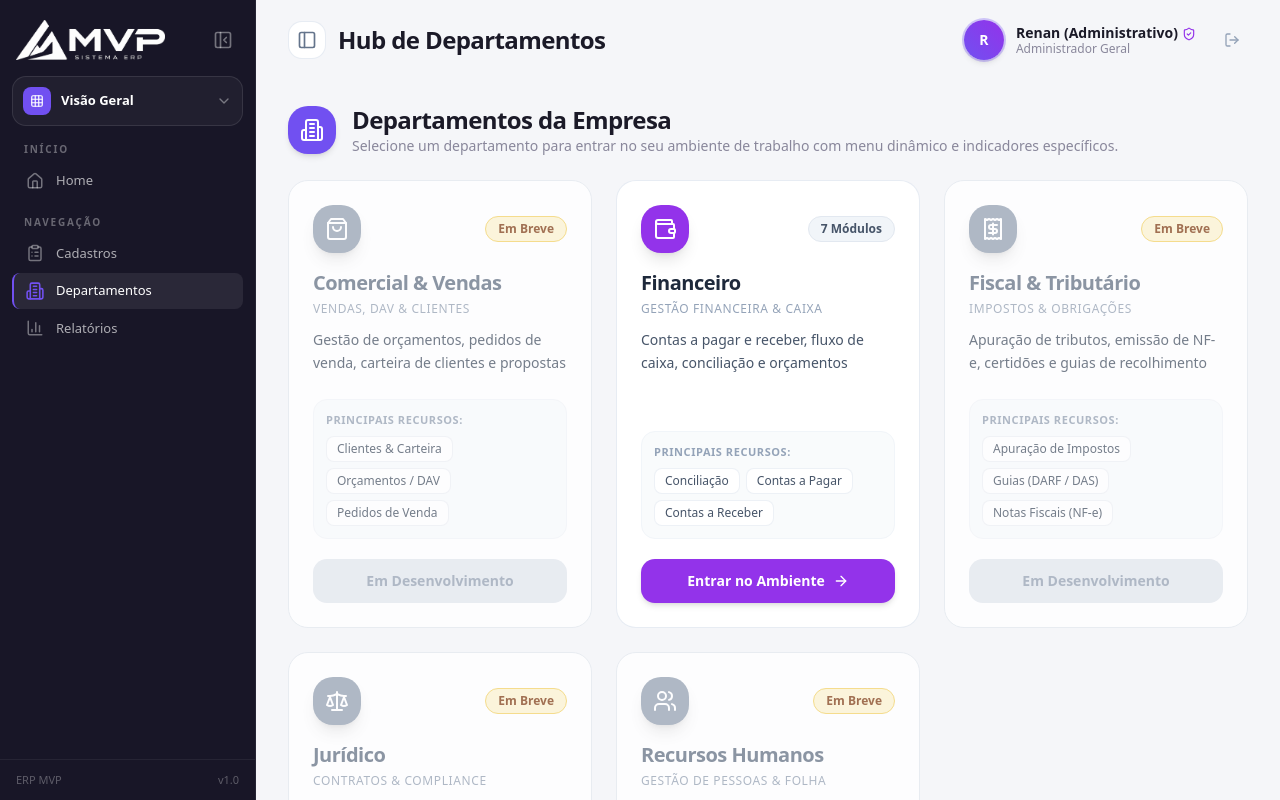
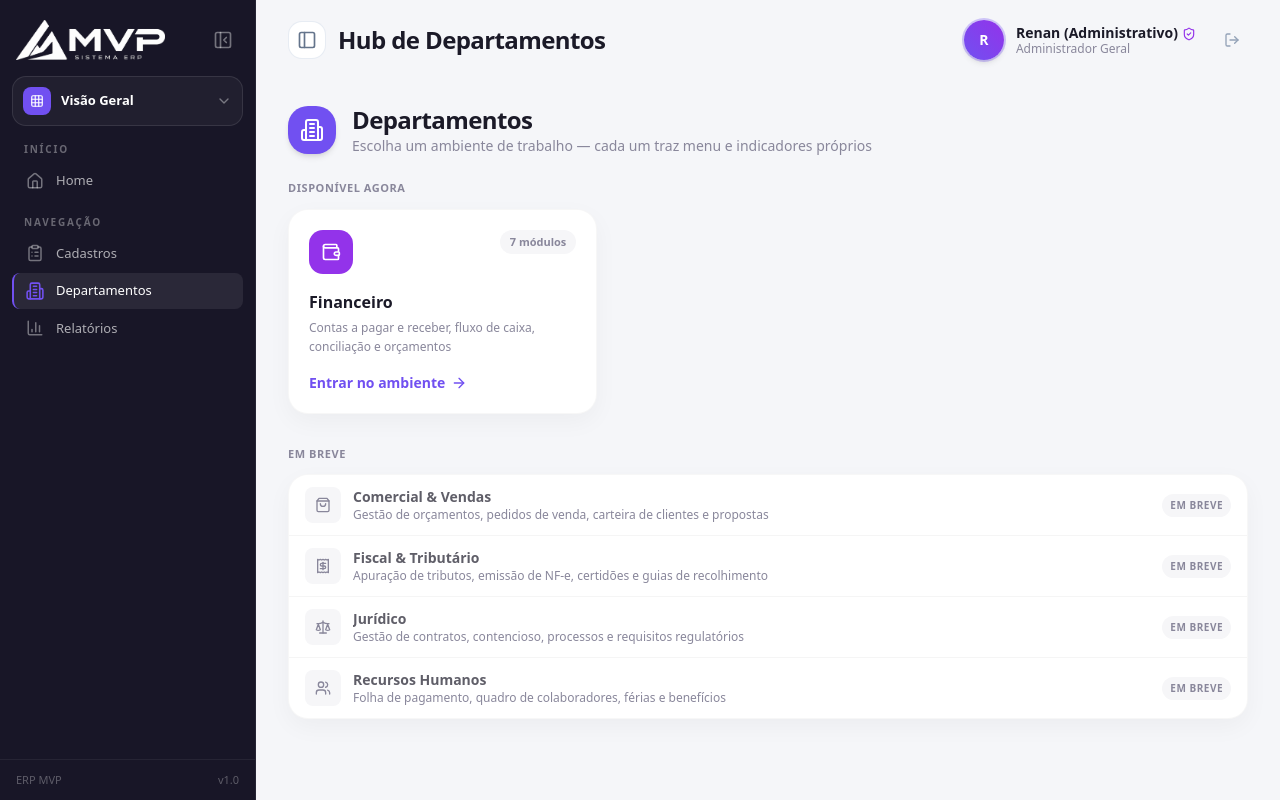
Before and after one commit to tavaresrenan17/COPIA-N-O-COMEDIA, a Next.js app: page /departamentos in a window 1280 px wide. Built offline with nearby package versions, Linux system fonts and the light colour scheme.

Commit message:
hubatualizado

```diff
--- a/src/app/departamentos/page.tsx
+++ b/src/app/departamentos/page.tsx
@@ -2,115 +2,129 @@
 
 import Link from 'next/link';
 import { HubHeader } from '@/components/HubPage';
-import { Building2, ArrowRight, Layers } from 'lucide-react';
-import { DEPARTMENTS } from '@/data/departments';
+import { Building2, ArrowRight } from 'lucide-react';
+import { DEPARTMENTS, type DepartmentConfig } from '@/data/departments';
 
+/**
+ * Hub de departamentos.
+ *
+ * Dos departamentos visíveis, hoje só o Financeiro está ligado — os outros
+ * quatro são `inativo: true`. A versão anterior dava a TODOS o mesmo cartão
+ * completo (ícone, selo, título, subtítulo, descrição, caixa "Principais
+ * Recursos" com chips e botão grande), então quatro quintos da tela eram peso
+ * visual levando a lugar nenhum.
+ *
+ * Agora a tela separa o que dá para usar do que ainda vai existir: os ativos
+ * ganham cartão, os inativos viram uma lista compacta. O roadmap continua à
+ * vista, sem competir com o que funciona.
+ */
 export default function DepartamentosPage() {
+  const visiveis = Object.values(DEPARTMENTS)
+    // `ocultoNoHub` tira daqui as áreas que já têm entrada na sidebar global.
+    // Elas seguem acessíveis pelo seletor de ambiente.
+    .filter((dept) => !dept.ocultoNoHub)
+    .sort((a, b) => a.name.localeCompare(b.name, 'pt-BR'));
+
+  const ativos = visiveis.filter((dept) => !dept.inativo);
+  const emBreve = visiveis.filter((dept) => dept.inativo);
+
   return (
-    <div className="space-y-6">
+    <div>
       <HubHeader
-        title="Departamentos da Empresa"
-        subtitle="Selecione um departamento para entrar no seu ambiente de trabalho com menu dinâmico e indicadores específicos."
+        title="Departamentos"
+        subtitle="Escolha um ambiente de trabalho — cada um traz menu e indicadores próprios"
         Icon={Building2}
       />
 
-      <div className="grid grid-cols-1 md:grid-cols-2 lg:grid-cols-3 gap-6">
-        {/* `ocultoNoHub` tira daqui as áreas que já têm entrada na sidebar global.
-            Elas seguem acessíveis pelo seletor de ambiente. */}
-        {Object.values(DEPARTMENTS)
-          .filter((dept) => !dept.ocultoNoHub)
-          .sort((a, b) => a.name.localeCompare(b.name, 'pt-BR'))
-          .map((dept) => {
-          const Icon = dept.Icon;
-          const isInativo = dept.inativo;
+      {ativos.length > 0 && (
+        <section>
+          <SecaoTitulo>Disponível agora</SecaoTitulo>
+          <div className="grid grid-cols-1 gap-4 sm:grid-cols-2 lg:grid-cols-3">
+            {ativos.map((dept) => (
+              <CardAtivo key={dept.id} dept={dept} />
+            ))}
+          </div>
+        </section>
+      )}
 
-          return (
-            <div
-              key={dept.id}
-              className={`bg-white rounded-2xl p-6 border shadow-card transition-all duration-300 flex flex-col justify-between group ${
-                isInativo
-                  ? 'border-slate-200 opacity-75 grayscale-[20%]'
-                  : 'border-slate-200/80 hover:shadow-xl hover:-translate-y-1'
-              }`}
-            >
-              <div>
-                {/* Header Card */}
-                <div className="flex items-center justify-between mb-4">
-                  <div
-                    className={`w-12 h-12 rounded-2xl ${
-                      isInativo ? 'bg-slate-400' : dept.themeColor
-                    } text-white flex items-center justify-center shadow-lg transition-transform ${
-                      !isInativo && 'group-hover:scale-110'
-                    }`}
-                  >
-                    <Icon className="w-6 h-6" />
-                  </div>
-                  {isInativo ? (
-                    <span className="text-xs font-bold px-3 py-1 rounded-full bg-amber-100 text-amber-800 border border-amber-300 shadow-2xs">
-                      Em Breve
-                    </span>
-                  ) : (
-                    <span className="text-xs font-semibold px-3 py-1 rounded-full bg-slate-100 text-slate-600 border border-slate-200">
-                      {dept.modules.length} Módulos
-                    </span>
-                  )}
-                </div>
-
-                <h3
-                  className={`text-xl font-bold tracking-tight mb-1 transition-colors ${
-                    isInativo ? 'text-slate-500' : 'text-slate-800 group-hover:text-brand'
-                  }`}
-                >
-                  {dept.name}
-                </h3>
-                <p className="text-xs font-medium text-slate-400 uppercase tracking-wider mb-3">
-                  {dept.subtitle}
-                </p>
-                <p className="text-sm text-slate-600 leading-relaxed mb-6">
-                  {dept.description}
-                </p>
-              </div>
-
-              <div>
-                {/* Highlights / Modules List */}
-                <div className="bg-slate-50/80 rounded-xl p-3 mb-5 space-y-2 border border-slate-100">
-                  <span className="text-[11px] font-bold text-slate-400 uppercase tracking-wider block">
-                    Principais Recursos:
-                  </span>
-                  <div className="flex flex-wrap gap-1.5">
-                    {dept.modules.slice(1, 4).map((mod) => (
-                      <span
-                        key={mod.href}
-                        className="text-xs font-medium bg-white text-slate-600 px-2.5 py-1 rounded-lg border border-slate-200/60 shadow-2xs"
-                      >
-                        {mod.label}
-                      </span>
-                    ))}
-                  </div>
-                </div>
-
-                {/* Enter Button */}
-                {isInativo ? (
-                  <button
-                    disabled
-                    className="w-full flex items-center justify-center gap-2 py-3 px-4 rounded-xl bg-slate-200 text-slate-400 font-semibold text-sm cursor-not-allowed select-none"
-                  >
-                    <span>Em Desenvolvimento</span>
-                  </button>
-                ) : (
-                  <Link
-                    href={dept.baseHref}
-                    className={`w-full flex items-center justify-center gap-2 py-3 px-4 rounded-xl ${dept.themeColor} text-white font-semibold text-sm shadow-md hover:opacity-95 transition-all group-hover:shadow-lg`}
-                  >
-                    <span>Entrar no Ambiente</span>
-                    <ArrowRight className="w-4 h-4 group-hover:translate-x-1 transition-transform" />
-                  </Link>
-                )}
-              </div>
-            </div>
-          );
-        })}
-      </div>
+      {emBreve.length > 0 && (
+        <section className="mt-8">
+          <SecaoTitulo>Em breve</SecaoTitulo>
+          <ul className="overflow-hidden rounded-2xl border border-black/[0.03] bg-surface shadow-soft divide-y divide-black/[0.04]">
+            {emBreve.map((dept) => (
+              <LinhaEmBreve key={dept.id} dept={dept} />
+            ))}
+          </ul>
+        </section>
+      )}
     </div>
   );
 }
+
+function SecaoTitulo({ children }: { children: React.ReactNode }) {
+  return (
+    <h2 className="mb-3 text-[11px] font-bold uppercase tracking-wider text-ink-muted">
+      {children}
+    </h2>
+  );
+}
+
+/**
+ * O cartão inteiro é o link. Antes o alvo clicável era só o botão "Entrar no
+ * Ambiente" no rodapé, o que obrigava a mirar numa faixa estreita de um cartão
+ * que já parecia clicável por inteiro.
+ */
+function CardAtivo({ dept }: { dept: DepartmentConfig }) {
+  const Icon = dept.Icon;
+
+  return (
+    <Link
+      href={dept.baseHref}
+      className="group flex flex-col rounded-2xl border border-black/[0.03] bg-surface p-5 shadow-soft transition-all hover:-translate-y-0.5 hover:border-brand/30 hover:shadow-elevated active:scale-[0.99]"
+    >
+      <div className="flex items-start justify-between">
+        <div
+          className={`flex h-11 w-11 items-center justify-center rounded-xl ${dept.themeColor} text-white`}
+        >
+          <Icon className="h-5 w-5" />
+        </div>
+        <span className="rounded-full bg-surface-muted px-2.5 py-1 text-[11px] font-semibold text-ink-muted">
+          {dept.modules.length} módulos
+        </span>
+      </div>
+
+      <div className="mt-4 flex-1">
+        <p className="text-base font-bold text-ink-primary transition-colors group-hover:text-brand">
+          {dept.name}
+        </p>
+        {/* Só a descrição: o `subtitle` repetia a mesma ideia em outras palavras
+            ("Gestão Financeira & Caixa" acima de "Contas a pagar e receber..."). */}
+        <p className="mt-1 text-xs leading-relaxed text-ink-muted">{dept.description}</p>
+      </div>
+
+      <span className="mt-4 inline-flex items-center gap-1.5 text-sm font-semibold text-brand">
+        Entrar no ambiente
+        <ArrowRight className="h-4 w-4 transition-transform group-hover:translate-x-0.5" />
+      </span>
+    </Link>
+  );
+}
+
+function LinhaEmBreve({ dept }: { dept: DepartmentConfig }) {
+  const Icon = dept.Icon;
+
+  return (
+    <li className="flex items-center gap-3 px-4 py-3">
+      <div className="flex h-9 w-9 shrink-0 items-center justify-center rounded-lg bg-surface-muted text-ink-muted">
+        <Icon className="h-4 w-4" />
+      </div>
+      <div className="min-w-0 flex-1">
+        <p className="truncate text-sm font-semibold text-ink-primary/70">{dept.name}</p>
+        <p className="truncate text-xs text-ink-muted">{dept.description}</p>
+      </div>
+      <span className="shrink-0 rounded-full bg-surface-muted px-2 py-1 text-[10px] font-bold uppercase tracking-wider text-ink-muted">
+        Em breve
+      </span>
+    </li>
+  );
+}
```
